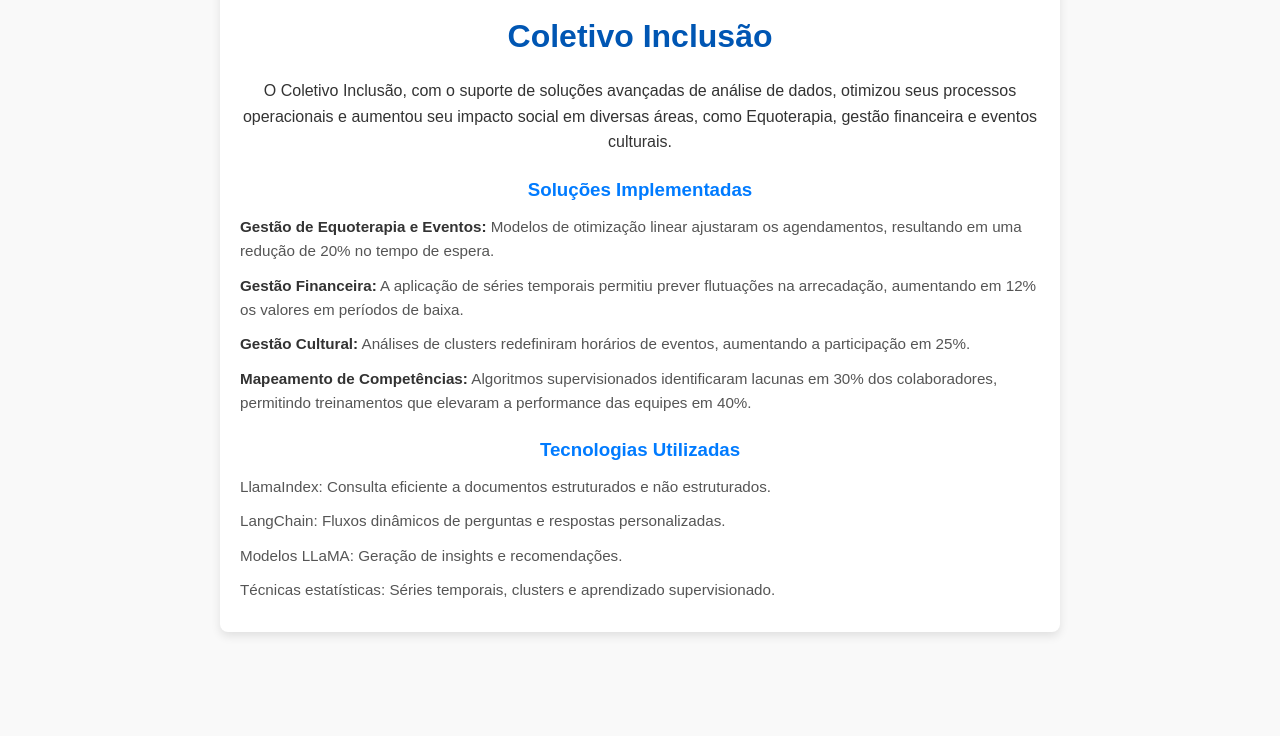
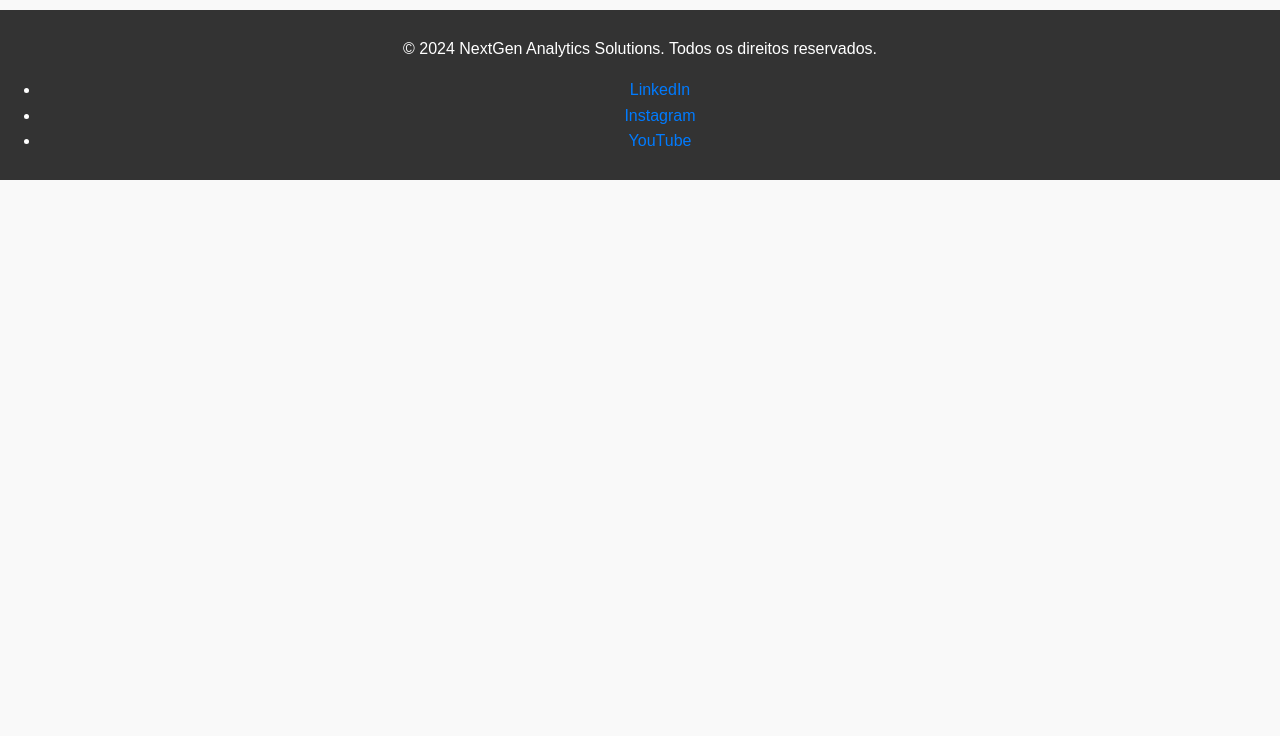
Before and after one commit to gokuhayda/nextgen-analytics-website, a plain HTML site: page index.html in a window 1280 px wide. Shown: the part 1306-2042 px from the top of the page. After the commit the page ends 1486 px from the top, so only its background shows below. Drawn offline with Linux system fonts and the light colour scheme.

Commit message:
Update index.html

```diff
--- a/index.html
+++ b/index.html
@@ -80,44 +80,6 @@
                 </div>
             </div>
         </section>
-<section class="case-success">
-    <div class="case-container">
-        <a href="https://www.coletivoinclusao.org.br" target="_blank" rel="noopener noreferrer">
-            <img src="images/logo.png" alt="Logo Coletivo Inclusão" class="case-logo">
-        </a>
-        <h2>Coletivo Inclusão</h2>
-        <p>
-            O Coletivo Inclusão, com o suporte de soluções avançadas de análise de dados, otimizou seus processos
-            operacionais e aumentou seu impacto social em diversas áreas, como Equoterapia, gestão financeira e eventos culturais.
-        </p>
-        <div class="case-details">
-            <h3>Soluções Implementadas</h3>
-            <ul>
-                <li>
-                    <strong>Gestão de Equoterapia e Eventos:</strong> Modelos de otimização linear ajustaram os agendamentos,
-                    resultando em uma redução de 20% no tempo de espera.
-                </li>
-                <li>
-                    <strong>Gestão Financeira:</strong> A aplicação de séries temporais permitiu prever flutuações na arrecadação,
-                    aumentando em 12% os valores em períodos de baixa.
-                </li>
-                <li>
-                    <strong>Gestão Cultural:</strong> Análises de clusters redefiniram horários de eventos, aumentando a participação em 25%.
-                </li>
-                <li>
-                    <strong>Mapeamento de Competências:</strong> Algoritmos supervisionados identificaram lacunas em 30% dos colaboradores,
-                    permitindo treinamentos que elevaram a performance das equipes em 40%.
-                </li>
-            </ul>
-            <h3>Tecnologias Utilizadas</h3>
-            <ul>
-                <li>LlamaIndex: Consulta eficiente a documentos estruturados e não estruturados.</li>
-                <li>LangChain: Fluxos dinâmicos de perguntas e respostas personalizadas.</li>
-                <li>Modelos LLaMA: Geração de insights e recomendações.</li>
-                <li>Técnicas estatísticas: Séries temporais, clusters e aprendizado supervisionado.</li>
-            </ul>
-
-</section>
 </section>
         <!-- Contact Section -->
         <section id="contact">
```
